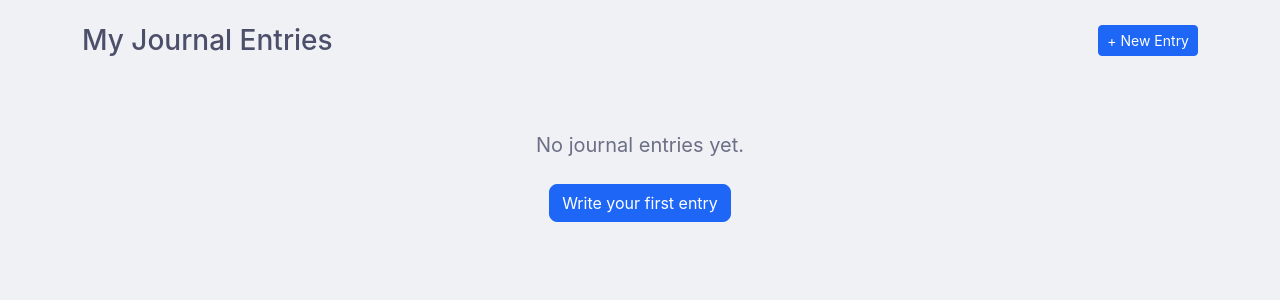
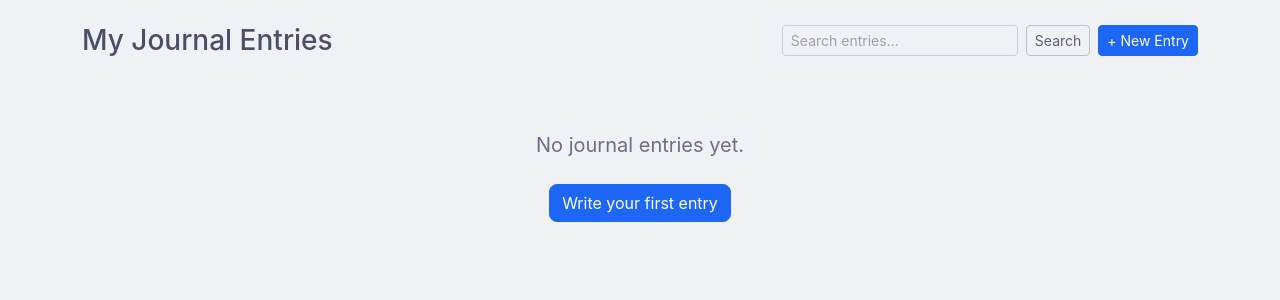
Before and after one commit to iain-kirkham/mindful-mood-journal, a Django app: page /entries/ in a window 1280 px wide. Shown: the part 65-365 px from the top of the page. Run offline with Django 4.2, Linux system fonts and the light colour scheme; the visitor is signed in with stand-in values (Sample User, id 1); data that the repository does not hold is empty.

Commit message:
feat: add search query for jounral entries

```diff
--- a/journal/views.py
+++ b/journal/views.py
@@ -3,6 +3,7 @@ from django.views import View
 from django.contrib.auth.mixins import LoginRequiredMixin
 from django.urls import reverse_lazy
 from django.views.generic import DeleteView, DetailView, ListView
+from django.db.models import Q
 
 from .forms import EntryForm, GratitudeEditFormSet, GratitudeFormSet
 from .models import Entry
@@ -34,7 +35,18 @@ class EntryListView(LoginRequiredMixin, ListView):
     paginate_by = 10
 
     def get_queryset(self):
-        return Entry.objects.filter(user=self.request.user).prefetch_related("gratitude_items")
+        queryset = Entry.objects.filter(user=self.request.user).prefetch_related("gratitude_items")
+        search = self.request.GET.get("search", "").strip()
+        if search:
+            queryset = queryset.filter(
+                Q(title__icontains=search) | Q(content__icontains=search) | Q(mood__icontains=search)
+            )
+        return queryset
+
+    def get_context_data(self, **kwargs):
+        context = super().get_context_data(**kwargs)
+        context["search"] = self.request.GET.get("search", "")
+        return context
 
 
 class EntryDetailView(LoginRequiredMixin, DetailView):
--- a/templates/journal/entry_list.html
+++ b/templates/journal/entry_list.html
@@ -5,7 +5,13 @@
 {% block content %}
   <div class="d-flex align-items-center justify-content-between mb-4">
     <h1 class="h3 mb-0">My Journal Entries</h1>
-    <a href="{% url 'journal:entry_create' %}" class="btn btn-primary btn-sm">+ New Entry</a>
+    <div class="d-flex align-items-center gap-2">
+      <form method="get" action="" class="d-flex">
+        <input type="search" name="search" class="form-control form-control-sm" placeholder="Search entries..." value="{{ search }}">
+        <button type="submit" class="btn btn-outline-secondary btn-sm ms-2">Search</button>
+      </form>
+      <a href="{% url 'journal:entry_create' %}" class="btn btn-primary btn-sm">+ New Entry</a>
+    </div>
   </div>
 
   {% if entries %}
@@ -53,8 +59,8 @@
       <nav class="mt-4" aria-label="Page navigation">
         <ul class="pagination justify-content-center">
           {% if page_obj.has_previous %}
-            <li class="page-item"><a class="page-link" href="?page=1">«</a></li>
-            <li class="page-item"><a class="page-link" href="?page={{ page_obj.previous_page_number }}">‹</a></li>
+            <li class="page-item"><a class="page-link" href="?page=1{% if search %}&search={{ search }}{% endif %}">«</a></li>
+            <li class="page-item"><a class="page-link" href="?page={{ page_obj.previous_page_number }}{% if search %}&search={{ search }}{% endif %}">‹</a></li>
           {% else %}
             <li class="page-item disabled"><span class="page-link">«</span></li>
             <li class="page-item disabled"><span class="page-link">‹</span></li>
@@ -63,8 +69,8 @@
             <span class="page-link">{{ page_obj.number }} / {{ page_obj.paginator.num_pages }}</span>
           </li>
           {% if page_obj.has_next %}
-            <li class="page-item"><a class="page-link" href="?page={{ page_obj.next_page_number }}">›</a></li>
-            <li class="page-item"><a class="page-link" href="?page={{ page_obj.paginator.num_pages }}">»</a></li>
+            <li class="page-item"><a class="page-link" href="?page={{ page_obj.next_page_number }}{% if search %}&search={{ search }}{% endif %}">›</a></li>
+            <li class="page-item"><a class="page-link" href="?page={{ page_obj.paginator.num_pages }}{% if search %}&search={{ search }}{% endif %}">»</a></li>
           {% else %}
             <li class="page-item disabled"><span class="page-link">›</span></li>
             <li class="page-item disabled"><span class="page-link">»</span></li>
```
